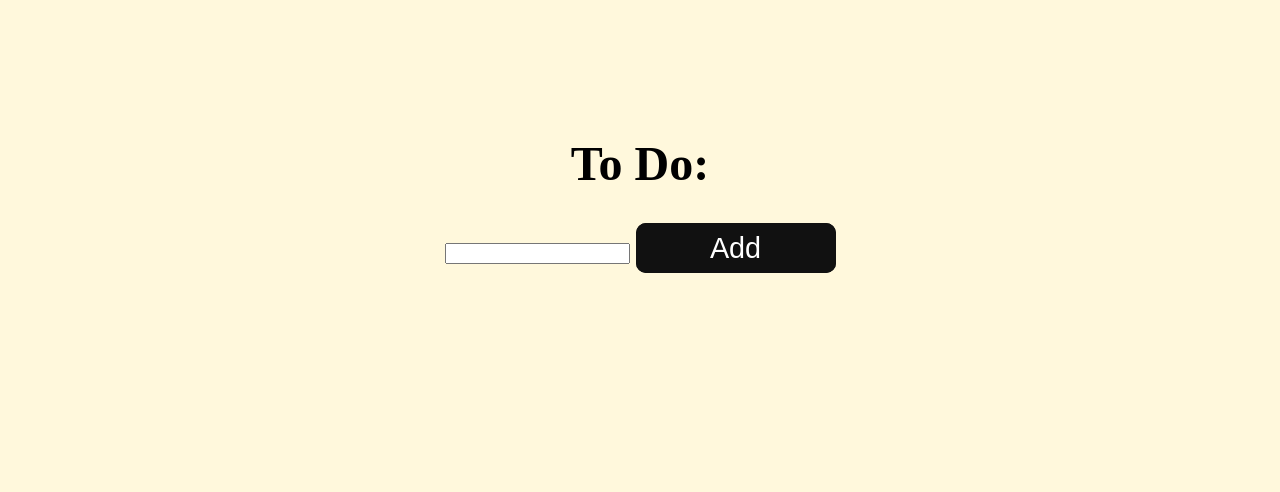
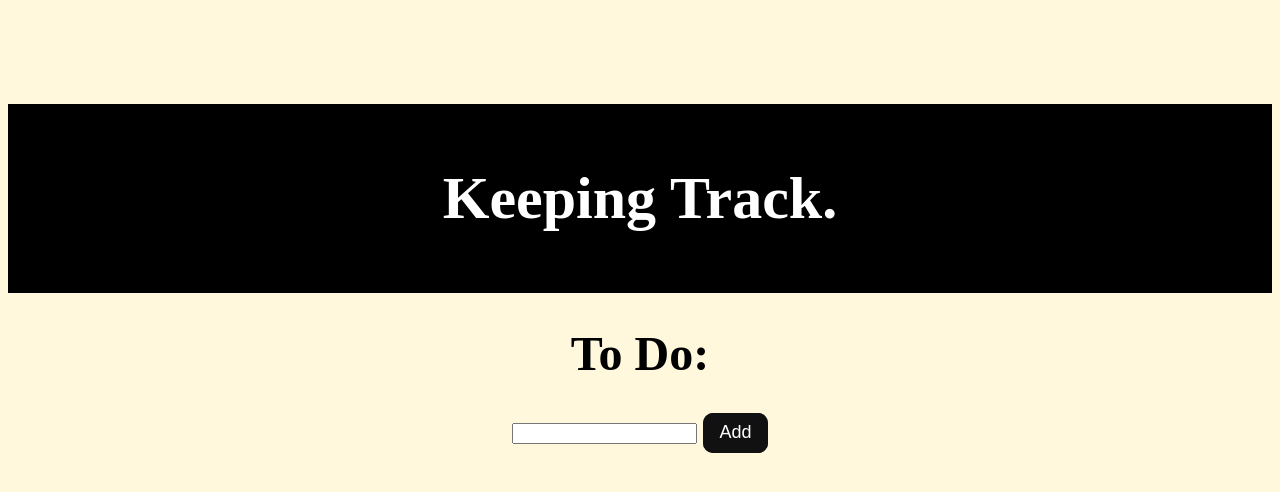
Before and after one commit to why39charactersonlybruh/todo-native-4, a SvelteKit app: page / in a window 1280 px wide. Shown: the top 492 px of the page. Built offline with nearby package versions, Linux system fonts and the light colour scheme.

Commit message:
added a header

```diff
--- a/src/app.html
+++ b/src/app.html
@@ -6,6 +6,9 @@
 		<meta name="viewport" content="width=device-width, initial-scale=1" />
 		%sveltekit.head%
 	</head>
+	<div class="header">
+		<h1>Keeping Track.</h1>
+	   </div>
 	<body data-sveltekit-preload-data="hover">
 		<div style="display: contents">%sveltekit.body%</div>
 	</body>
--- a/src/style.css
+++ b/src/style.css
@@ -6,14 +6,32 @@ body {
 
 }
 button{
-     color: wheat;
-     background-color: black;
-     font-size: larger;
-     border: 7px solid black;
+     font-size: large;
 }
+
+.header {
+    padding: 20px;
+    text-align: center;
+    background: #000;
+    color: white;
+    font-size: 30px;
+    left: 0;
+    right: 0;
+    top: 0;
+    margin: 0;
+  }
+  .header h1 {
+    animation: fadeIn 3s;
+  }
+
+  @keyframes fadeIn {
+    0% { opacity: 0; }
+    100% { opacity: 1; }
+  }
+
 .glow-on-hover {
-     width: 200px;
-     height: 50px;
+     width: 65px;
+     height: 40px;
      border: none;
      outline: none;
      color: #fff;
```
